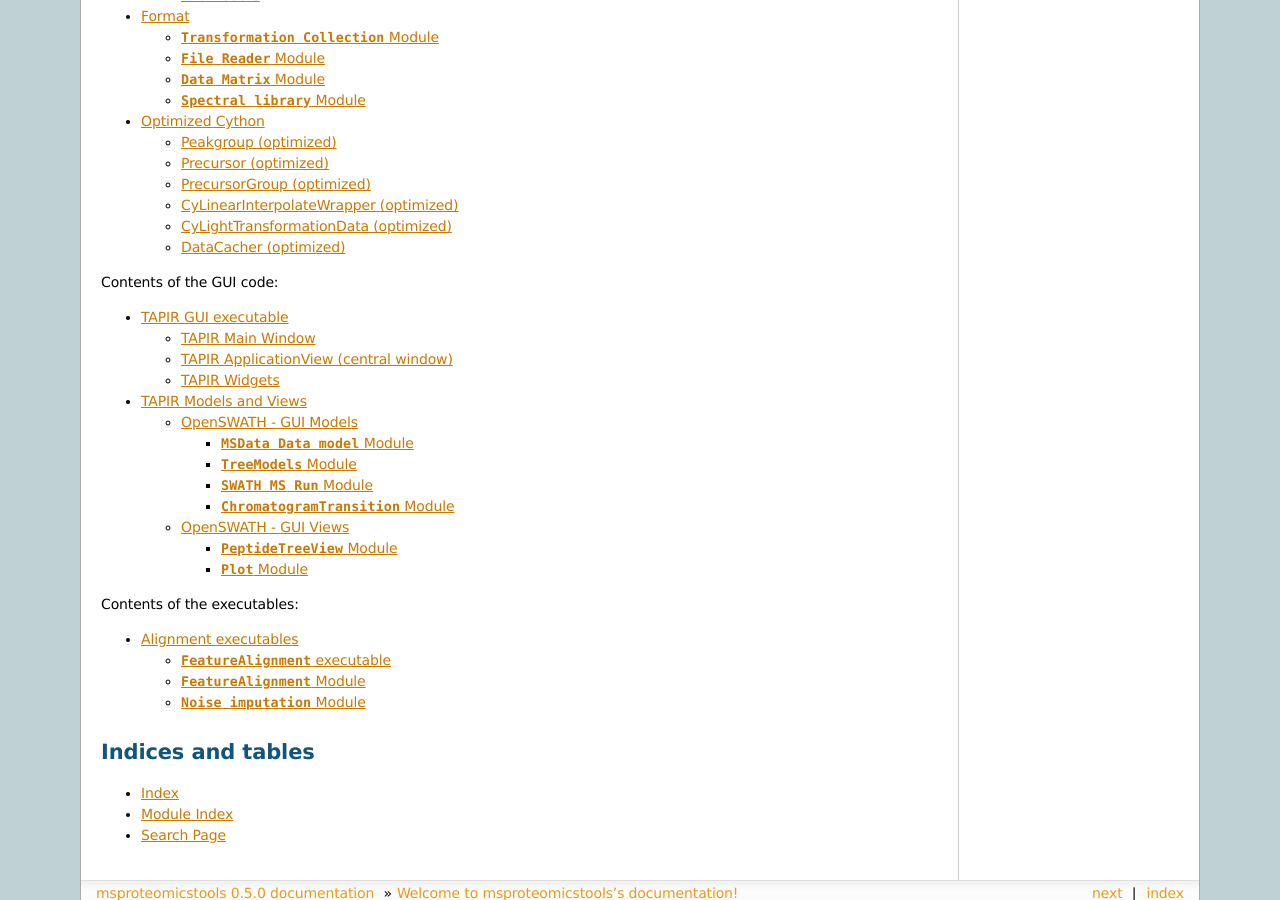
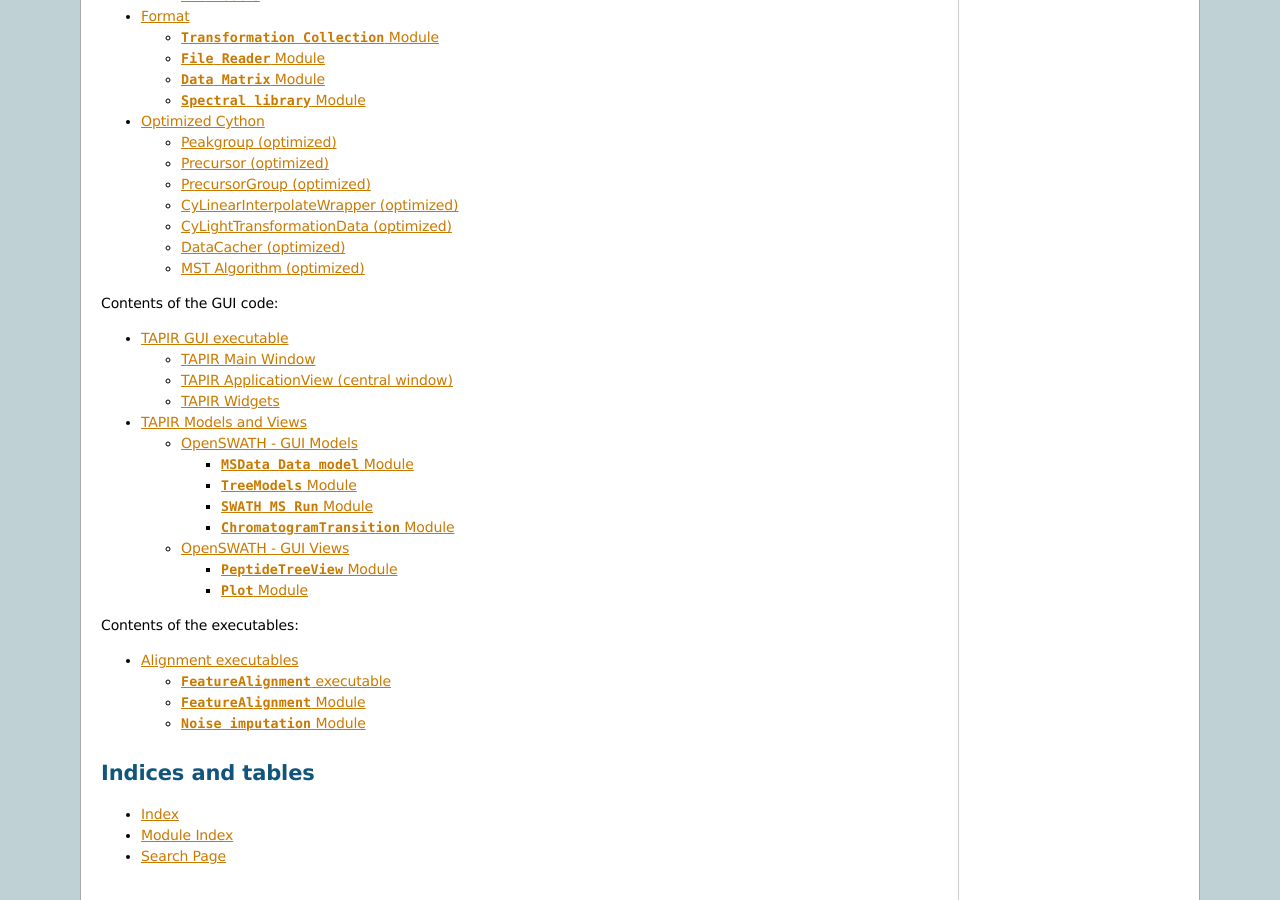
Before and after one commit to msproteomicstools/msproteomicstools, a Sphinx documentation site: the page built from docs/source/index.rst, in a window 1280 px wide and 900 px high, scrolled down 593 px. Built offline with Sphinx 7.4.7, drawn with Linux system fonts in a browser that asks for light colours; pages that are not in the unit, such as notebooks, are missing from menus.

Commit message:
[DOC] add docu for cython

```diff
--- a/docs/source/msproteomicstoolslib.cython.rst
+++ b/docs/source/msproteomicstoolslib.cython.rst
@@ -58,10 +58,13 @@ CyLightTransformationData (optimized)
     :undoc-members:
     :show-inheritance:
 
-
 DataCacher (optimized)
 ^^^^^^^^^^^^^^^^^^^^^^
 .. autoclass:: msproteomicstoolslib.algorithms.alignment.DataCacher.CyDataCacher
     :members:
     :undoc-members:
     :show-inheritance:
+
+MST Algorithm (optimized)
+^^^^^^^^^^^^^^^^^^^^^^^^^
+.. autofunction:: msproteomicstoolslib.cython._optimized.static_cy_alignBestCluster
```
